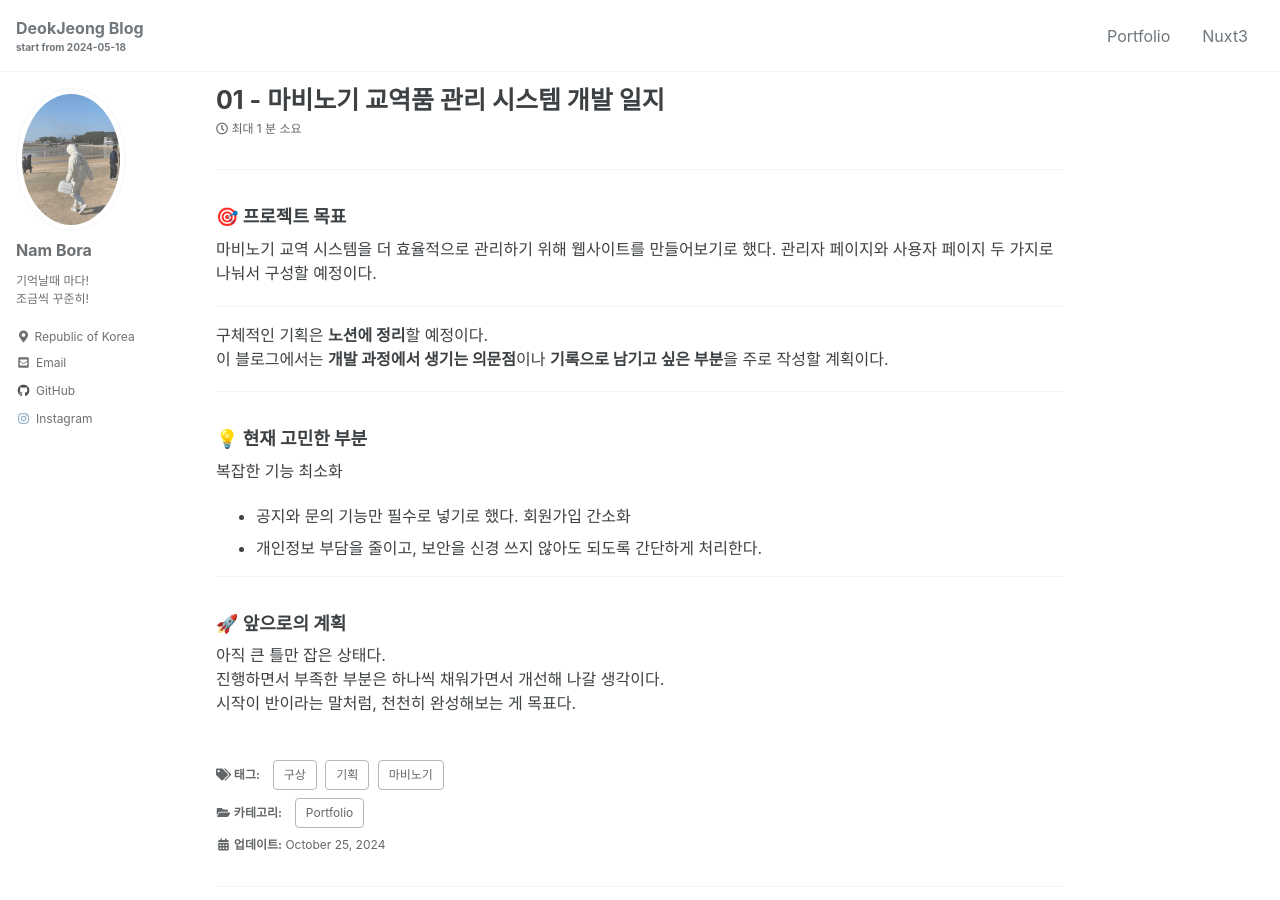
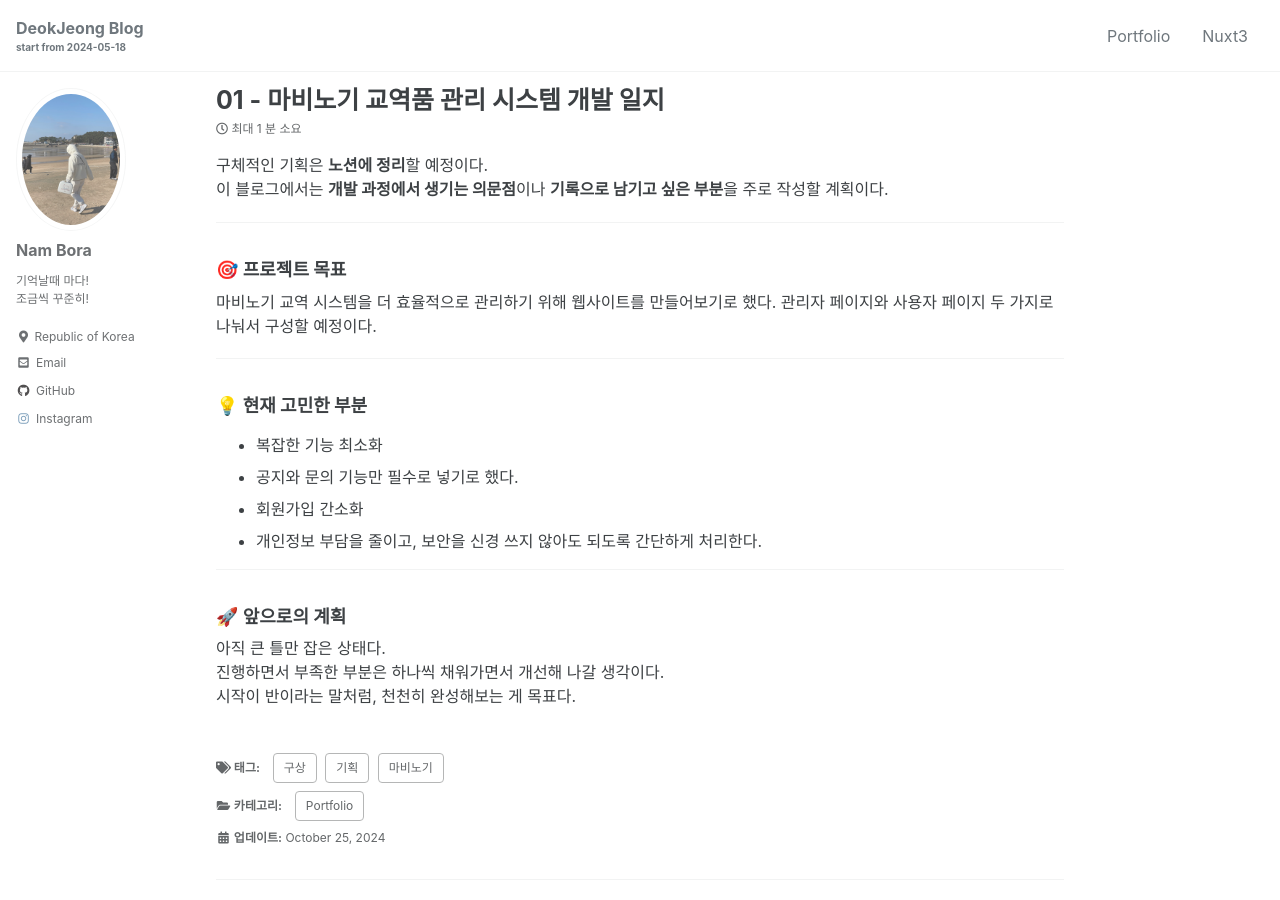
Before and after one commit to DeokJeong/deokjeong.github.io, a Jekyll site: the page built from _posts/Blog/Portfolio/2024-10-25-portfolio_01.md, in a window 1280 px wide and 900 px high. Built offline with Jekyll 4.4.1, drawn with Linux system fonts in a browser that asks for light colours; cached includes are drawn as plain includes.

Commit message:
텍스트 수정

```diff
--- a/_posts/Blog/Portfolio/2024-10-25-portfolio_01.md
+++ b/_posts/Blog/Portfolio/2024-10-25-portfolio_01.md
@@ -9,23 +9,22 @@ tags:
   - 마비노기
 ---
 
-***
-
-### 🎯 프로젝트 목표
-마비노기 교역 시스템을 더 효율적으로 관리하기 위해 웹사이트를 만들어보기로 했다.
-관리자 페이지와 사용자 페이지 두 가지로 나눠서 구성할 예정이다.
-
-***
 
 구체적인 기획은 **노션에 정리**할 예정이다.
 이 블로그에서는 **개발 과정에서 생기는 의문점**이나 **기록으로 남기고 싶은 부분**을 주로 작성할 계획이다.
 
 ---
 
+### 🎯 프로젝트 목표
+마비노기 교역 시스템을 더 효율적으로 관리하기 위해 웹사이트를 만들어보기로 했다.
+관리자 페이지와 사용자 페이지 두 가지로 나눠서 구성할 예정이다.
+
+---
+
 ### 💡 현재 고민한 부분
-복잡한 기능 최소화
+- 복잡한 기능 최소화
  - 공지와 문의 기능만 필수로 넣기로 했다.
-회원가입 간소화
+- 회원가입 간소화
  - 개인정보 부담을 줄이고, 보안을 신경 쓰지 않아도 되도록 간단하게 처리한다.
 
 ---
```
